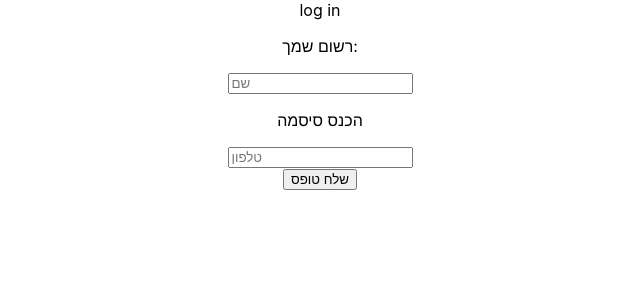
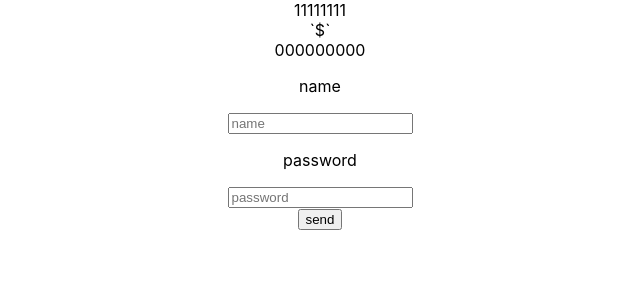
Before and after one commit to IMBenB/way2go, a React (Create React App) app in the folder client/: page / in a window 1280 px wide. Shown: the top 300 px of the page, without its empty margins (320-960 px from the left). Built offline with nearby package versions, Linux system fonts and the light colour scheme.

Commit message:
login redirect
now need to compare to DB and return

```diff
--- a/client/package.json
+++ b/client/package.json
@@ -8,6 +8,7 @@
     "@testing-library/user-event": "^7.2.1",
     "react": "^16.13.1",
     "react-dom": "^16.13.1",
+    "react-router-dom": "^5.2.0",
     "react-scripts": "3.4.1"
   },
   "scripts": {
--- a/client/src/App.js
+++ b/client/src/App.js
@@ -1,14 +1,21 @@
 import React from 'react';
 import './App.css';
+import { BrowserRouter, Route } from 'react-router-dom';
 
 import Login from './view/login/login'
+import Main from './view/main/main'
 
 function App() {
   return (
-    <div className="App">
-      log in
-      <Login />
-    </div>
+    <BrowserRouter>
+
+      <div className="App">
+      <Route path='/' component={Login} />
+      <Route path='/Main' component={Main} />
+
+
+      </div>
+    </BrowserRouter>
   );
 }
 
--- a/client/src/view/login/login.js
+++ b/client/src/view/login/login.js
@@ -1,23 +1,48 @@
 import React, { Component } from 'react';
+import { Redirect } from 'react-router-dom';
+
+
 class Login extends React.Component {
+    constructor(props) {
+        super(props);
+        this.state = {
+            isLogin: false
+        }
+        this.handelSubmit = this.handelSubmit.bind(this);
+    }
+    handelSubmit(e){
+        e.preventDefault()
+this.setState({
+    isLogin:true
+})
+console.log('print')
+    }
+
     render() {
-    return(
+        if (this.state.isLogin) {
+
+            return <Redirect to='/Main' />
+        }else{
+        return (
             <div>
-                    <form >
+                <div>11111111</div>
+               <div>`${this.state.isLogin}`</div>
+               <div>000000000</div>
+                <form onClick={this.handelSubmit}>
 
-                        <p>רשום שמך:</p>
+                    <p> name</p>
                     <input
 
-                            name="yourName" type="text" placeholder="שם" />
-                        <p>הכנס סיסמה</p>
+                         type="text" placeholder="name" />
+                    <p> password</p>
                     <input
-                        name="phone" type="text" placeholder="טלפון" />
+                       type="text" placeholder="password" />
                     <br></br>
-                        <button type="submit" value="שלח טופס">שלח טופס</button>
+                    <button  >send </button>
                 </form>
 
             </div>
-    )
+        )}
     }
 }
 export default Login
--- /dev/null
+++ b/client/src/view/main/main.js
@@ -0,0 +1,9 @@
+import React, { Component } from 'react';
+class Main extends React.Component {
+render() {
+    return(
+<div>log in</div>
+    )}
+
+    }
+    export default Main
```
Also changed, not shown: 1 other file (tests, documents, lock files or other folders). Lines whose indentation alone changed are shown as unchanged.
